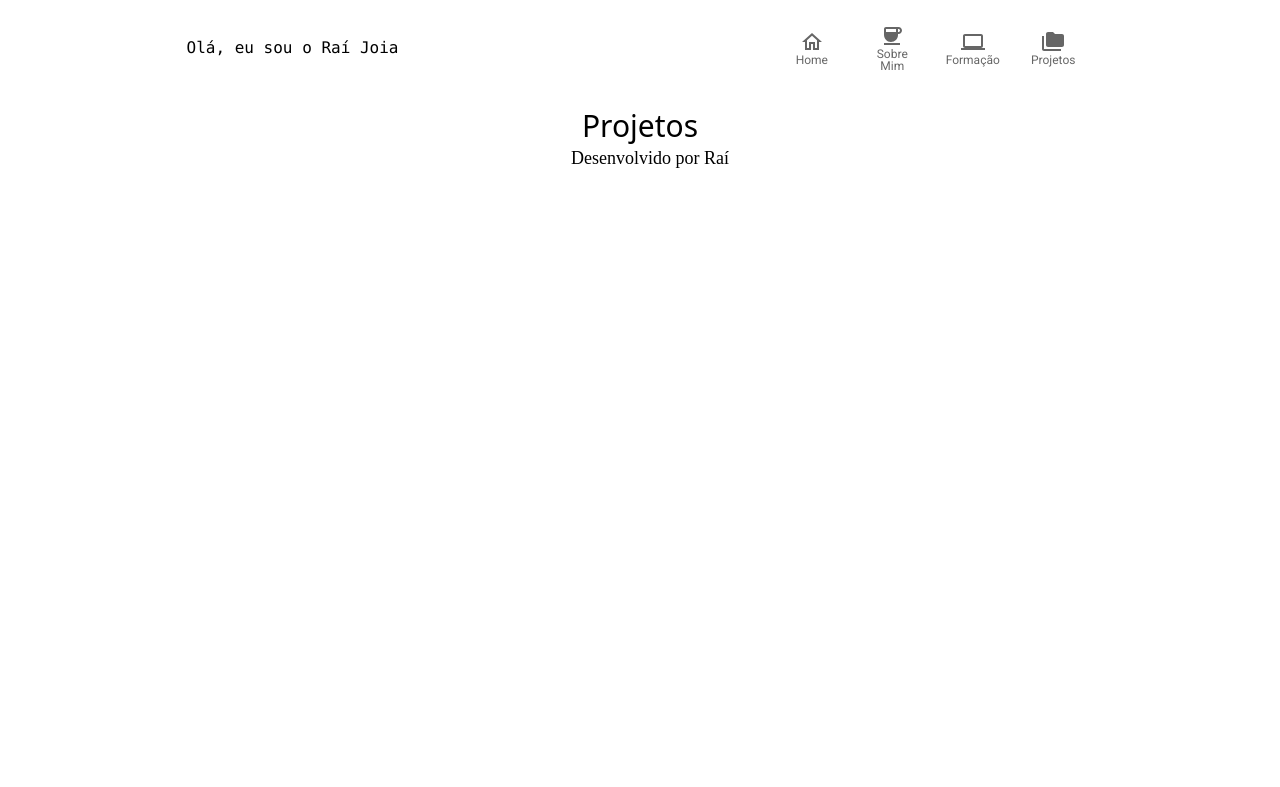
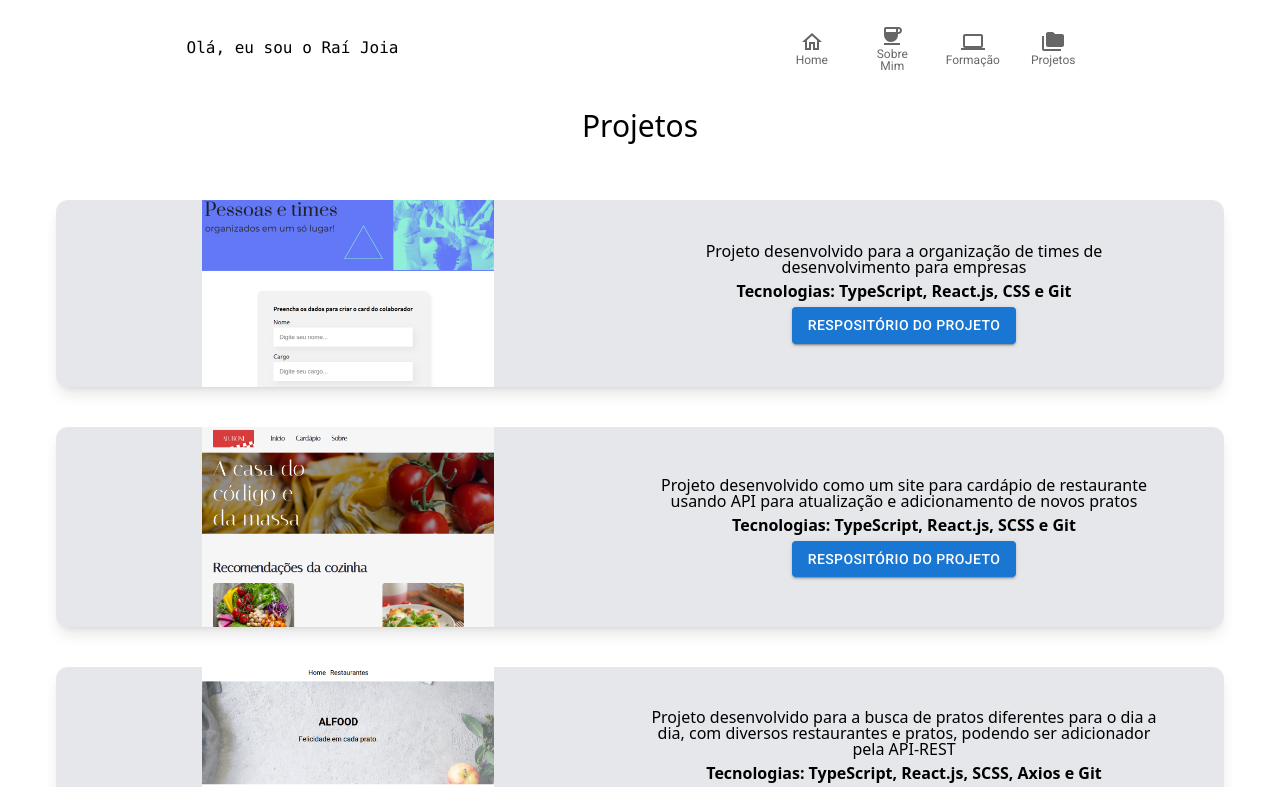
Before and after one commit to Raijoia/portfolio_2.0, a React (Vite) app: page /projetos in a window 1280 px wide. Shown: the top 787 px of the page. Built offline with nearby package versions, Linux system fonts and the light colour scheme.

Commit message:
page projetos ok

```diff
--- a/package.json
+++ b/package.json
@@ -17,6 +17,7 @@
     "@mui/material": "^5.14.10",
     "@mui/styled-engine-sc": "^5.14.10",
     "@types/uuid": "^9.0.5",
+    "file-loader": "^6.2.0",
     "react": "^18.2.0",
     "react-dom": "^18.2.0",
     "react-router-dom": "^6.16.0",
--- a/src/pages/Projetos/index.tsx
+++ b/src/pages/Projetos/index.tsx
@@ -1,5 +1,6 @@
+import { Button } from "@mui/material"
 import Title from "../../components/Title"
-import { v4 as uuidv4 } from 'uuid';
+import { v4 as uuidv4 } from "uuid"
 
 const Projetos = () => {
   const projetos = [
@@ -8,31 +9,76 @@ const Projetos = () => {
       nome: "Organo",
       vercel: "https://organo-with-typescript-tau.vercel.app/",
       github: "https://github.com/Raijoia/organo_with_typescript",
+      descricao:
+        "Projeto desenvolvido para a organização de times de desenvolvimento para empresas",
+      tecnologias: "TypeScript, React.js, CSS e Git",
     },
     {
       id: uuidv4(),
       nome: "Aluroni",
       vercel: "https://aluroni-otimizado.vercel.app/",
       github: "https://github.com/Raijoia/aluroni_otimizado",
+      descricao:
+        "Projeto desenvolvido como um site para cardápio de restaurante usando API para atualização e adicionamento de novos pratos",
+      tecnologias: "TypeScript, React.js, SCSS e Git",
     },
     {
       id: uuidv4(),
       nome: "AlFood",
       vercel: "https://al-food-iota.vercel.app/",
       github: "https://github.com/Raijoia/AlFood",
+      descricao:
+        "Projeto desenvolvido para a busca de pratos diferentes para o dia a dia, com diversos restaurantes e pratos, podendo ser adicionador pela API-REST",
+      tecnologias: "TypeScript, React.js, SCSS, Axios e Git",
     },
     {
       id: uuidv4(),
       nome: "Timer",
       vercel: "https://time-for-tasks.vercel.app/",
       github: "https://github.com/Raijoia/time_for_tasks",
+      descricao:
+        "Projeto desenvolvido para organizar o tempo de estudos, podendo ser usado como pomodoro ou como timer normal",
+      tecnologias: "TypeScript, React.js, SCSS e Git",
     },
   ]
 
   console.log(projetos)
 
   return (
-    <Title>Projetos</Title>
+    <>
+      <Title>Projetos</Title>
+      <ul className="flex flex-wrap gap-10 p-14">
+        {projetos.map((projeto) => (
+          <li
+            key={projeto.id}
+            className="grid grid-cols-2 items-center bg-gray-200 sm:rounded-xl sm:shadow-lg sm:hover:shadow-gray-500 sm:hover:shadow-lg"
+          >
+            <a
+              href={projeto.vercel}
+              target="_blank"
+              className="flex justify-center"
+            >
+              <img
+                src={`/src/pages/Projetos/images/${projeto.nome}.png`}
+                alt={`Imagem do projeto ${projeto.nome}`}
+                className="w-6/12 "
+              />
+            </a>
+            <div className="text-center gap-5 mr-14">
+              <div className="flex flex-col gap-2 pb-2">
+                <h3 className="font-sans">{projeto.descricao}</h3>
+                <p className="font-sans font-bold">{`Tecnologias: ${projeto.tecnologias}`}</p>
+              </div>
+              <Button variant="contained">
+                <a href={projeto.github} target="_blank">
+                  Respositório do projeto
+                </a>
+              </Button>
+            </div>
+          </li>
+        ))}
+      </ul>
+    </>
   )
 }
 
```
Also changed, not shown: 1 other file (tests, documents, lock files or other folders).
